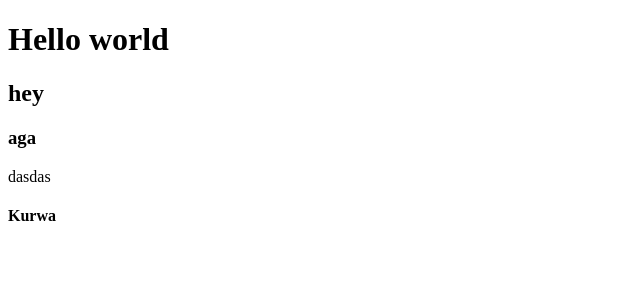
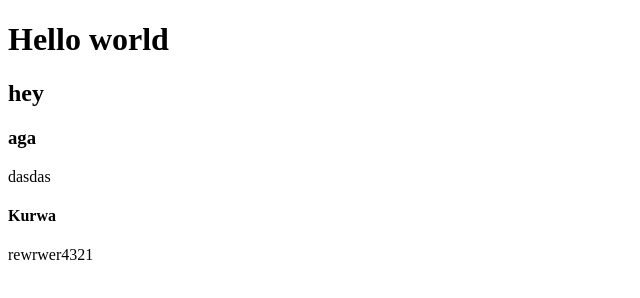
Before and after one commit to DaniilHmelyov/test-1, a plain HTML site: page index.html in a window 1280 px wide. Shown: the whole page, without its empty margins (0-640 px from the left). Drawn offline with Linux system fonts and the light colour scheme.

Commit message:
third com

```diff
--- a/index.html
+++ b/index.html
@@ -14,6 +14,7 @@
     <h3>aga</h3>
     <p>dasdas</p>
     <h4>Kurwa</h4>
+    <p>rewrwer4321</p>
 
     <script src="js/app.js"></script>
 
```
